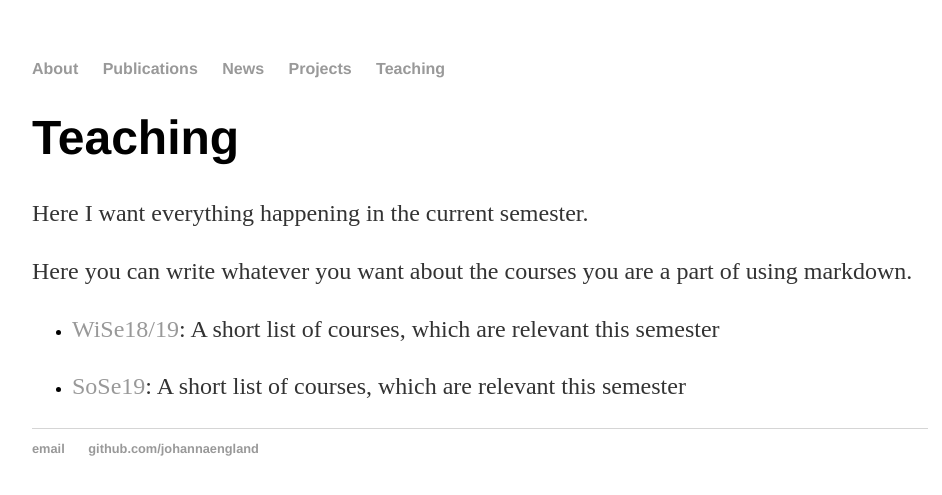
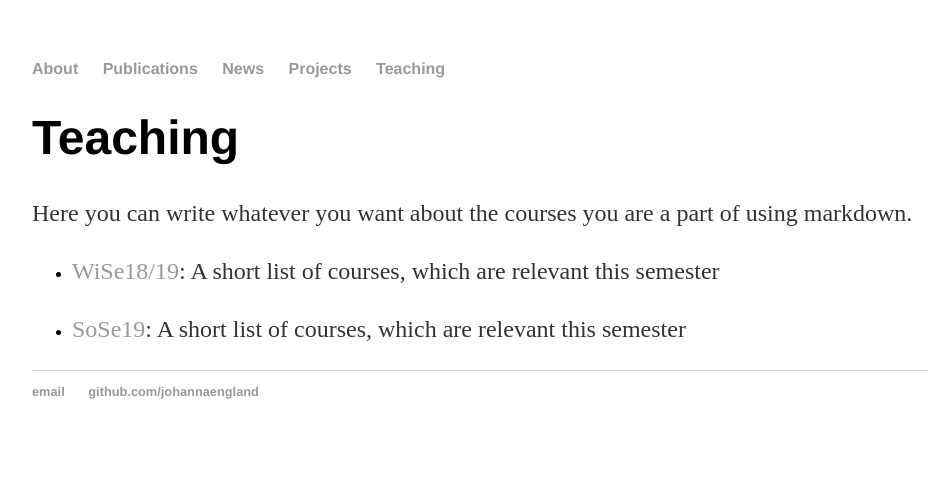
Before and after one commit to johannaengland/johannaengland.github.io, a Jekyll site: the page built from teaching/index.md, in a window 1280 px wide. Shown: the top 495 px of the page, without its empty margins (160-1102 px from the left). Built offline with Jekyll 4.4.1, drawn with Linux system fonts in a browser that asks for light colours.

Commit message:
Update index.md

```diff
--- a/teaching/index.md
+++ b/teaching/index.md
@@ -5,7 +5,6 @@ title: Teaching
 ---
 # Teaching
 
-Here I want everything happening in the current semester.
 {% for teaching in site.teaching limit:1 %}
   {{ teaching.content }}
 {% endfor %}
```
